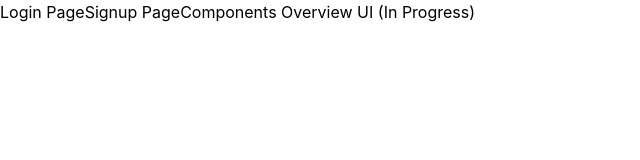
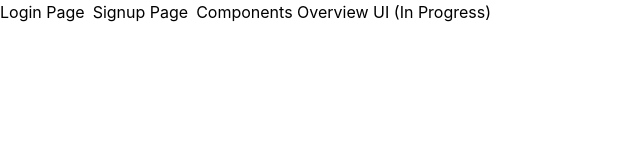
Before and after one commit to ZH1245/microservices, a React (Vite) app: page / in a window 1280 px wide. Shown: the top 160 px of the page, without its empty margins (0-640 px from the left). Built offline with nearby package versions, Linux system fonts and the light colour scheme.

Commit message:
Update index.tsx

```diff
--- a/src/routes/index.tsx
+++ b/src/routes/index.tsx
@@ -6,11 +6,11 @@ export const Route = createFileRoute('/')({
 
 function Index() {
     return (
-        <>
+        <div className='flex items-center gap-2'>
         <Link to='/auth/login'>Login Page</Link>
         <Link to='/auth/signup'>Signup Page</Link>
         <Link to='/components'>Components Overview UI (In Progress)</Link>
-        </>
+        </div>
     )
 }
 
```
